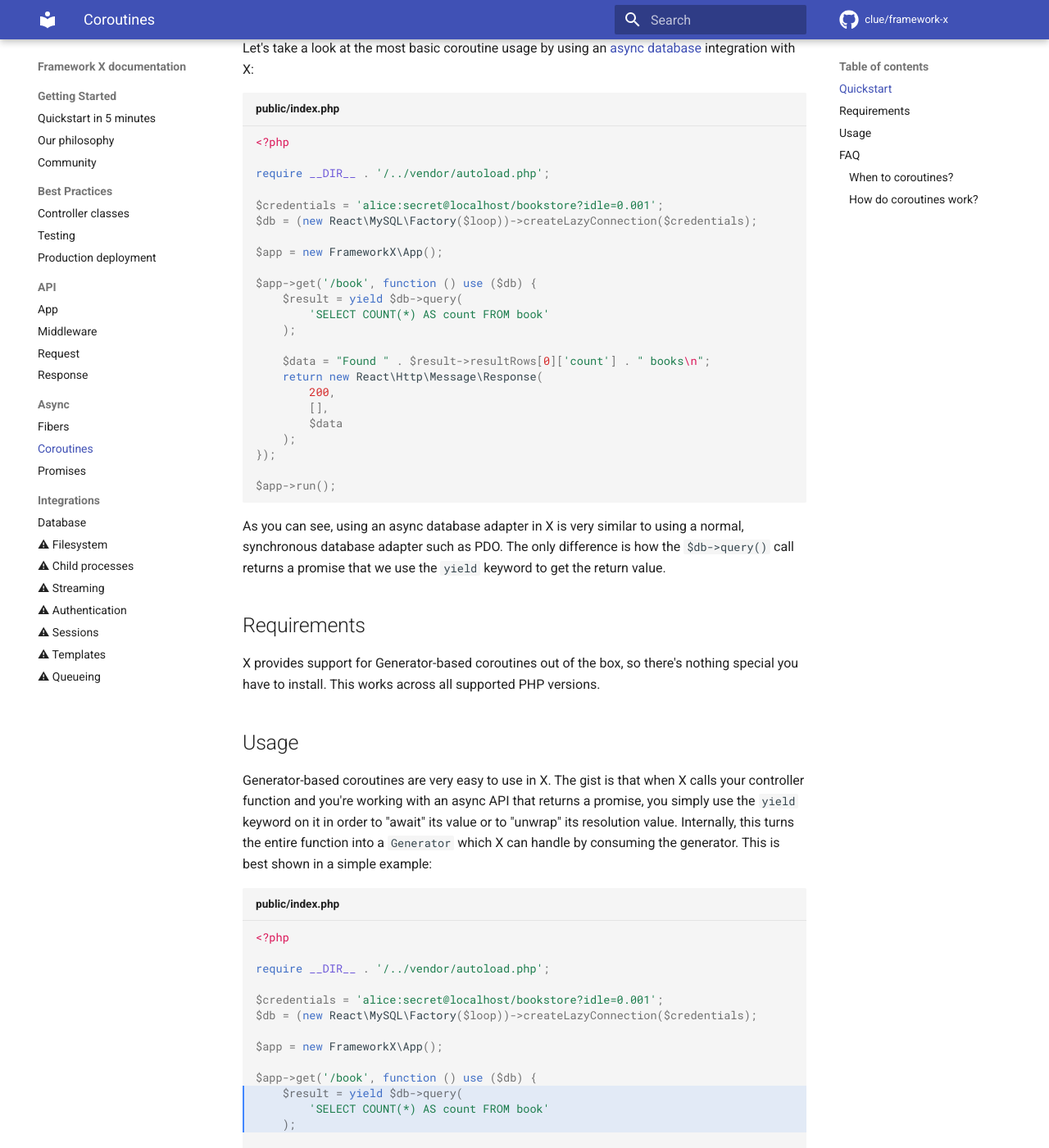
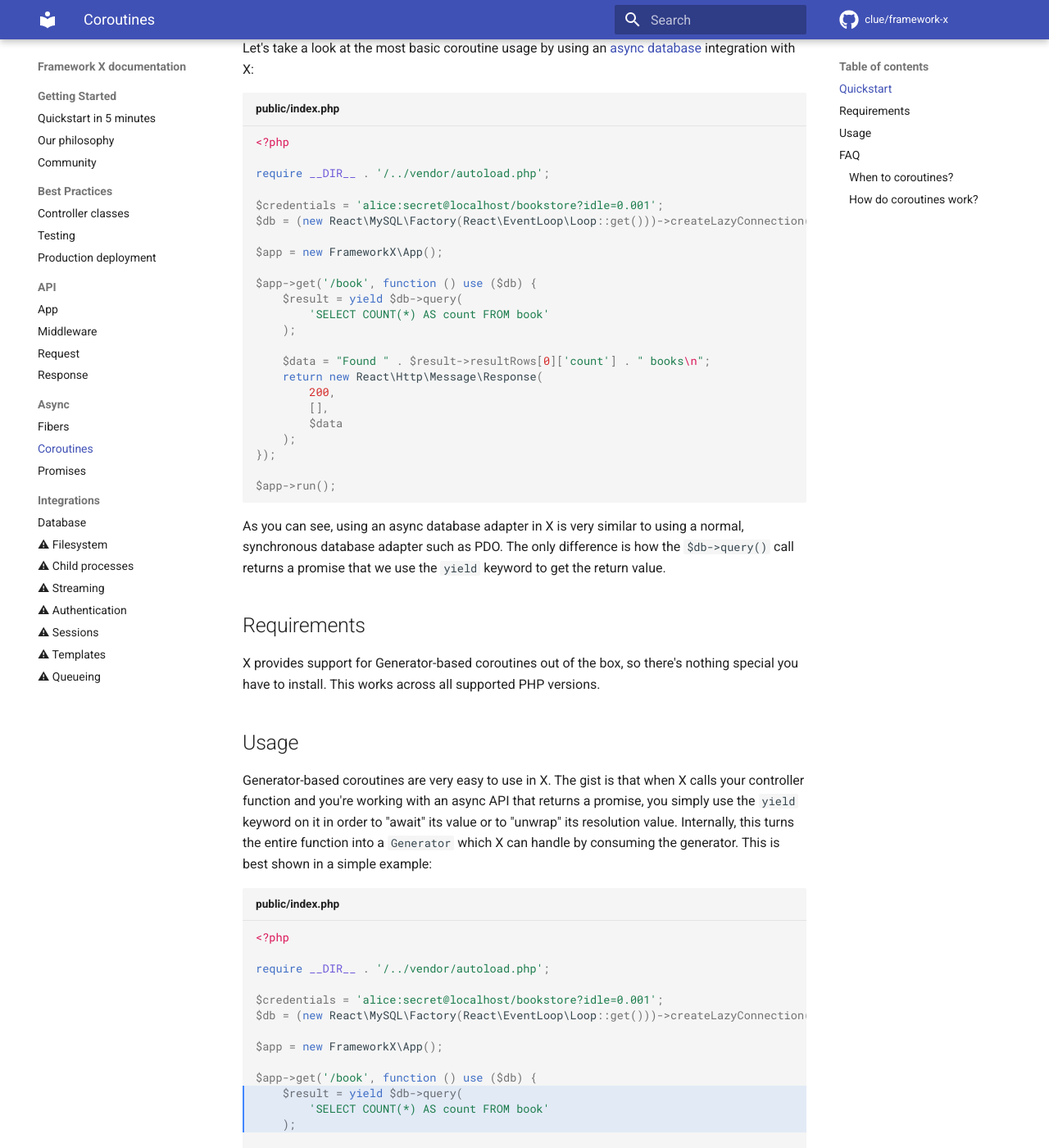
Before and after one commit to clue/framework-x, an MkDocs documentation site: the page built from docs/async/coroutines.md, in a window 1280 px wide and 1400 px high, scrolled down 327 px. Shown: the whole window at 82% size. Built offline with MkDocs 1.6.1 and Material for MkDocs 9.7.7, drawn with Linux system fonts in a browser that asks for light colours; comment, search, counter and statistics services are not loaded.

Commit message:
Update coroutines.md

```diff
--- a/docs/async/coroutines.md
+++ b/docs/async/coroutines.md
@@ -16,7 +16,7 @@ Let's take a look at the most basic coroutine usage by using an
 require __DIR__ . '/../vendor/autoload.php';
 
 $credentials = 'alice:secret@localhost/bookstore?idle=0.001';
-$db = (new React\MySQL\Factory($loop))->createLazyConnection($credentials);
+$db = (new React\MySQL\Factory(React\EventLoop\Loop::get()))->createLazyConnection($credentials);
 
 $app = new FrameworkX\App();
 
@@ -62,7 +62,7 @@ shown in a simple example:
 require __DIR__ . '/../vendor/autoload.php';
 
 $credentials = 'alice:secret@localhost/bookstore?idle=0.001';
-$db = (new React\MySQL\Factory($loop))->createLazyConnection($credentials);
+$db = (new React\MySQL\Factory(React\EventLoop\Loop::get()))->createLazyConnection($credentials);
 
 $app = new FrameworkX\App();
 
```
